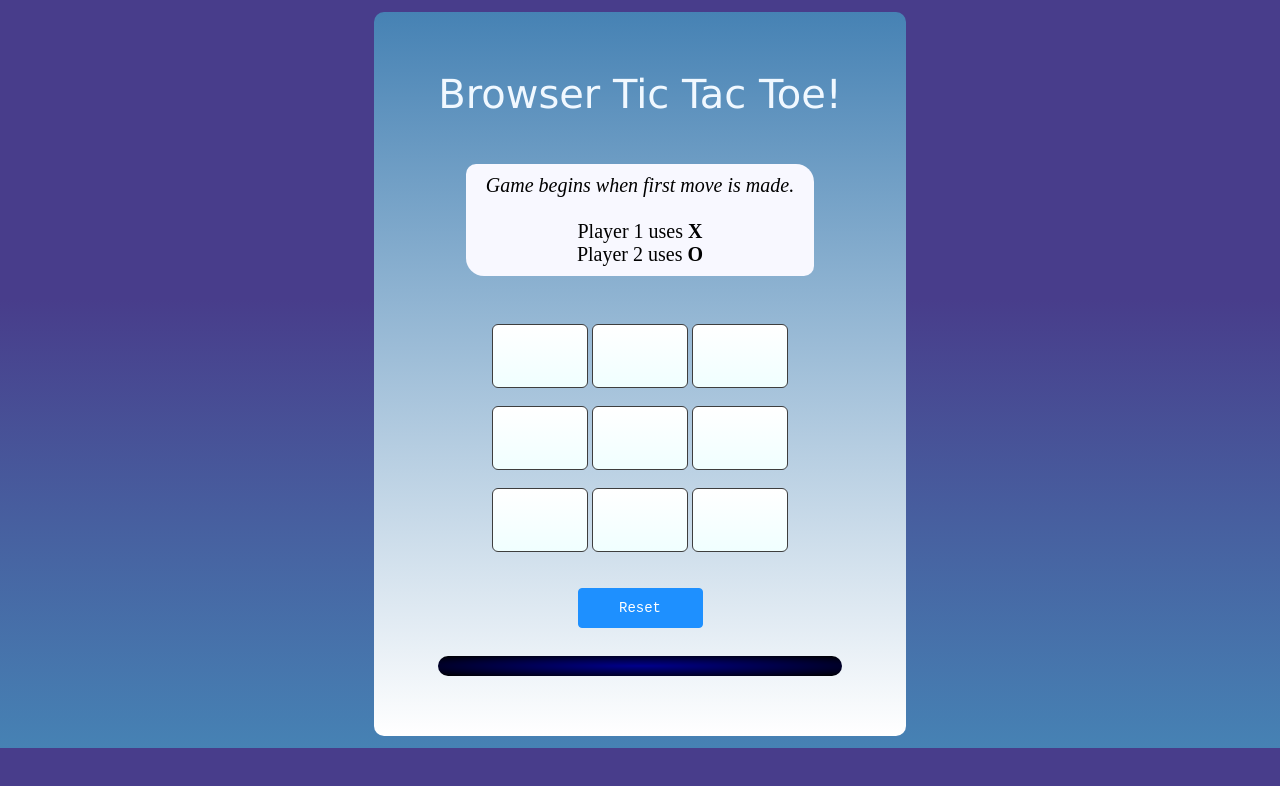
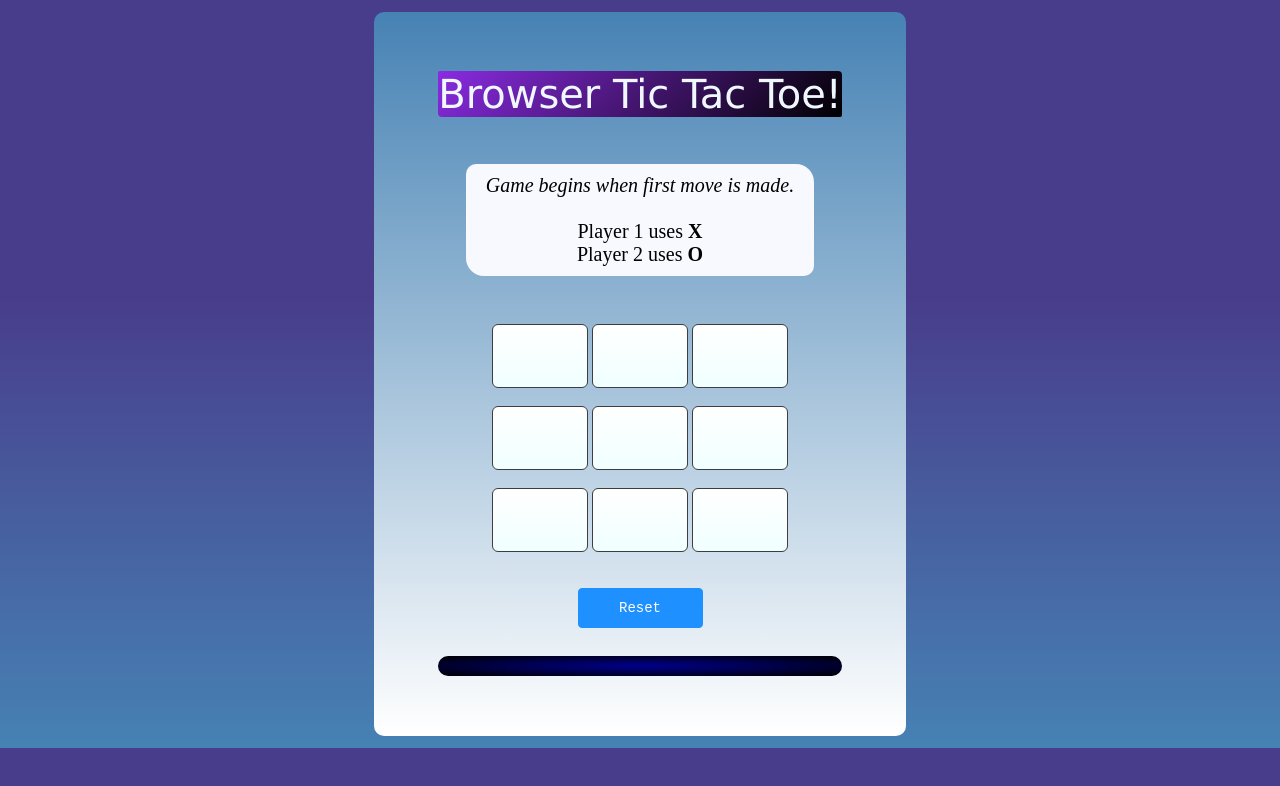
Before and after one commit to chaseofthejungle/tic-tac-toe, a plain HTML site: page index.html in a window 1280 px wide. Drawn offline with Linux system fonts and the light colour scheme.

Commit message:
More styling for game title.

```diff
--- a/style.css
+++ b/style.css
@@ -18,6 +18,8 @@ body {
 
 /* Heading */
 h1 {
+	border-radius: 2px 4px;
+	background: linear-gradient(-45deg, black, blueviolet);
 	font-size: 40px;
 	font-family: Verdana, Arial, Helvetica;
 	font-weight: normal;
```
